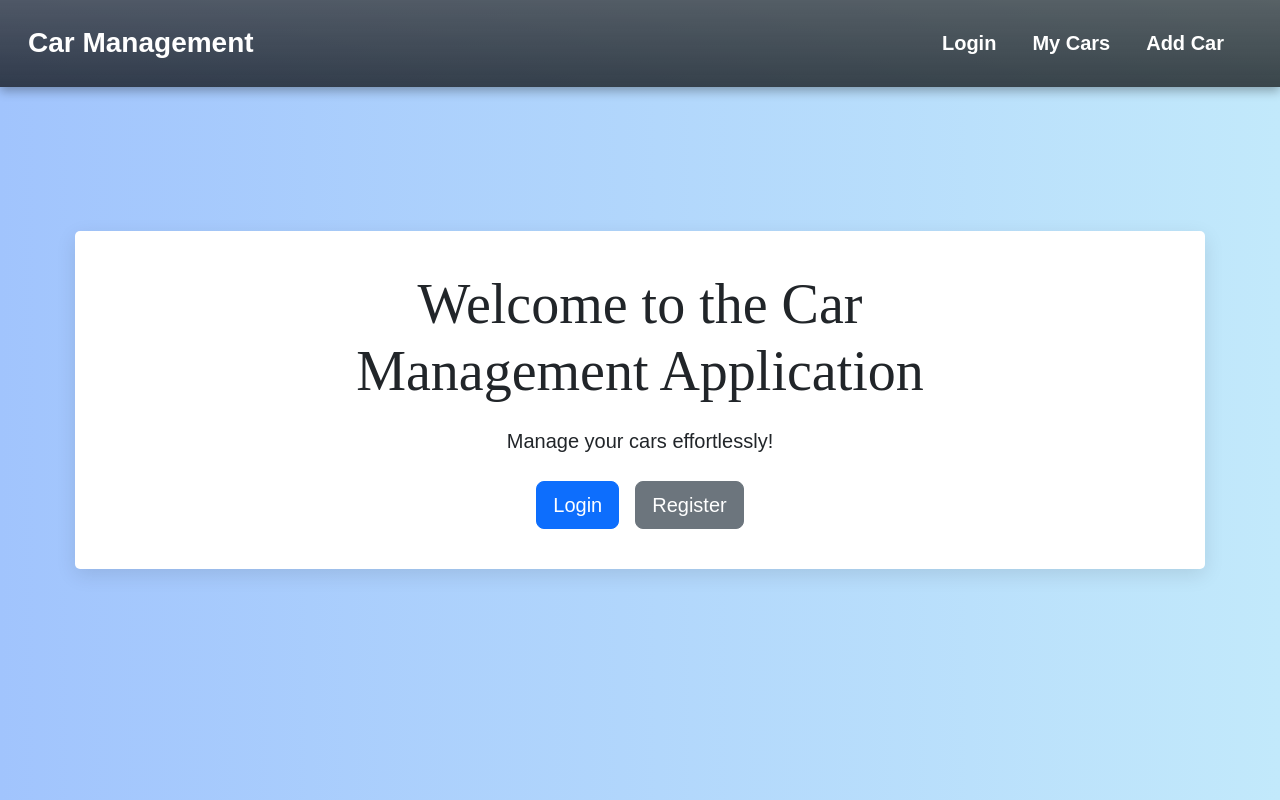
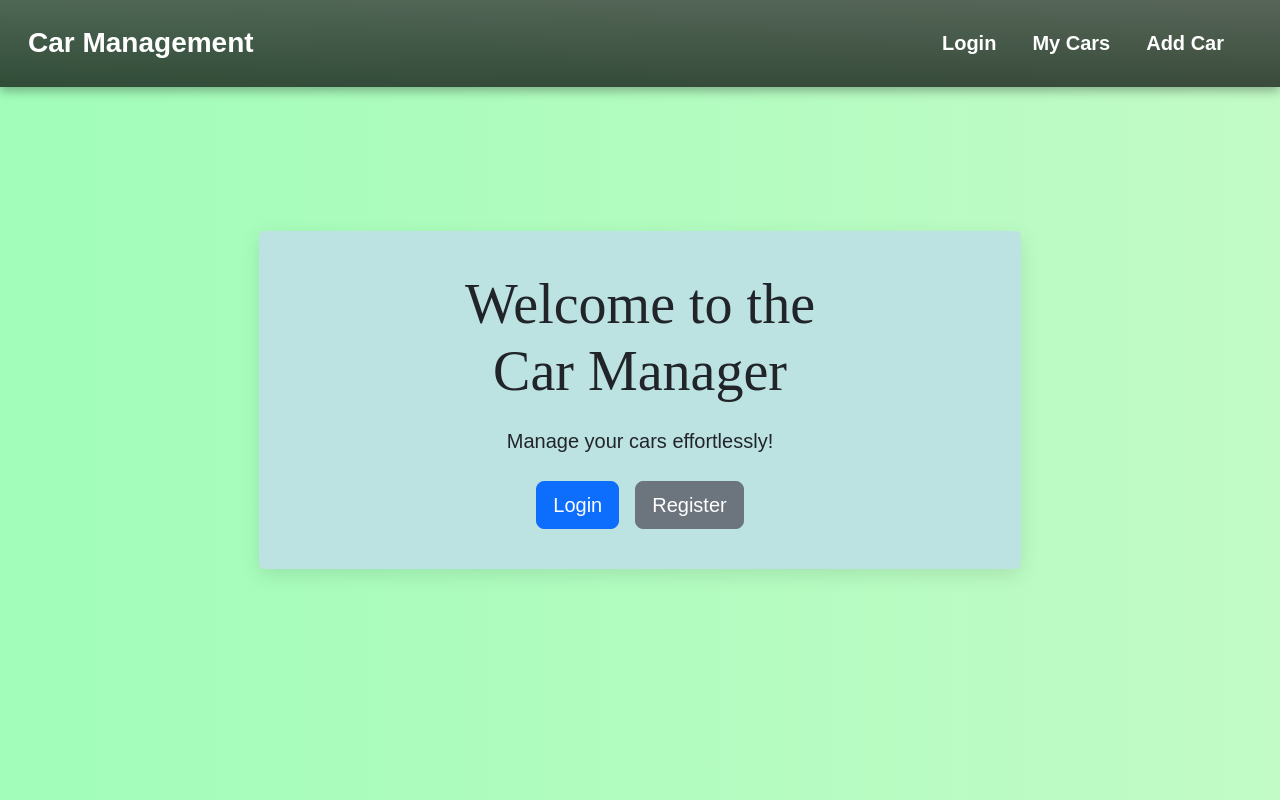
Before and after one commit to anuragino/CAR, a React (Vite) app in the folder client/: page / in a window 1280 px wide. Built offline with nearby package versions, Linux system fonts and the light colour scheme.

Commit message:
modified ui

```diff
--- a/client/src/pages/HomePage.jsx
+++ b/client/src/pages/HomePage.jsx
@@ -11,7 +11,7 @@ const HomePage = () => {
     <div className="homepage-container d-flex justify-content-center align-items-center">
       <div className="row justify-content-center text-center">
         <div className="col-md-10 col-lg-8">
-          <h1 className="display-4 text-dark">Welcome to the Car Management Application</h1>
+          <h1 className="display-4 text-dark b">Welcome to the Car Manager</h1>
           <p className="lead text-dark">Manage your cars effortlessly!</p>
 
           <div className="d-flex flex-column flex-md-row justify-content-center gap-3 mt-4">
--- a/client/src/styles/HomePage.css
+++ b/client/src/styles/HomePage.css
@@ -1,11 +1,11 @@
 .homepage-container {
   height: 100vh; /* Full viewport height */
   padding: 20px;
-  background: linear-gradient(to right, #a1c4fd, #c2e9fb); /* Lighter blue gradient background */
+  background: linear-gradient(to right, #a1fdb9, #c2fbc6) /* Lighter blue gradient background */
 }
 
 .row {
-  background: #ffffff; /* White background for content */
+  background: #bdf2f7; /* White background for content */
   padding: 40px;
   border-radius: 15px;
   box-shadow: 0 6px 20px rgba(0, 0, 0, 0.1);
--- a/client/src/styles/Navbar.css
+++ b/client/src/styles/Navbar.css
@@ -3,7 +3,7 @@
   justify-content: space-between;
   align-items: center;
   padding: 20px 30px;
-  background: linear-gradient(to right, #ff7e5f, #feb47b);
+  background: linear-gradient(to right, #5fffef, #7be8fe);
   color: white;
   box-shadow: 0 4px 15px rgba(0, 0, 0, 0.1);
   border-radius: 10px;
--- a/client/src/styles/ProductCreationPage.css
+++ b/client/src/styles/ProductCreationPage.css
@@ -6,7 +6,7 @@
 }
 
 .row {
-  background: #ffffff; /* White background for content */
+  background: #bde2e2; /* White background for content */
   padding: 40px;
   border-radius: 5px;
   box-shadow: 0 6px 20px rgba(0, 0, 0, 0.1);
--- a/client/src/styles/ProductDetailPage.css
+++ b/client/src/styles/ProductDetailPage.css
@@ -2,7 +2,7 @@
   height: 95vh; /* Full viewport height */
   padding: 20px;
   margin-top: 80px; /* Added margin to prevent overlap with the navbar */
-  background: linear-gradient(to right, #a1c4fd, #c2e9fb); /* Light blue gradient background */
+  background: linear-gradient(to right, #a1fdb9, #c2fbc6); /* Light blue gradient background */
 }
 
 .product-detail-box {
--- a/client/src/styles/ProductListPage.css
+++ b/client/src/styles/ProductListPage.css
@@ -2,7 +2,7 @@
   height: 95vh; /* Full viewport height */
   padding: 20px;
   margin-top: 80px; /* Added margin to prevent overlap with the navbar */
-  background: linear-gradient(to right, #a1c4fd, #c2e9fb); /* Light blue gradient background */
+  background: linear-gradient(to right, #a1fdb9, #c2fbc6); /* Light blue gradient background */
 }
 
 .product-list-box {
--- a/client/src/styles/global.css
+++ b/client/src/styles/global.css
@@ -2,7 +2,7 @@ body {
   margin: 0;
   font-family: 'Poppins', sans-serif;
   line-height: 1.6;
-  background: linear-gradient(to right, #00b4d8, #80e0e9);
+  background: linear-gradient(to right, #a1fdb9, #c2fbc6);
   color: #333;
   background-size: cover;
   background-attachment: fixed;
@@ -37,7 +37,7 @@ a:hover {
 button {
   cursor: pointer;
   border: none;
-  background-color: #1d4ed8;
+  background-color: #1dd87a;
   color: white;
   padding: 12px 20px;
   border-radius: 30px;
@@ -46,7 +46,7 @@ button {
 }
 
 button:hover {
-  background-color: #2563eb;
+  background-color: #1dd862;
   transform: scale(1.05);
 }
 
@@ -62,7 +62,7 @@ input {
 }
 
 input:focus {
-  border-color: #1d4ed8;
+  border-color: #1dd862;
   outline: none;
 }
 
@@ -88,7 +88,7 @@ input:focus {
 }
 
 .icon:hover {
-  color: #9333ea;
+  color: #ea3364;
   transform: rotate(15deg);
 }
 
--- a/client/src/styles/login.css
+++ b/client/src/styles/login.css
@@ -2,7 +2,7 @@
   height: 95vh;
   padding: 20px;
   margin-top: 80px;
-  background: linear-gradient(to right, #a1c4fd, #c2e9fb);
+  background: linear-gradient(to right, #a1fdb9, #c2fbc6);
 }
 
 .login-box {
```
Also changed, not shown: 1 other file (tests, documents, lock files or other folders).
